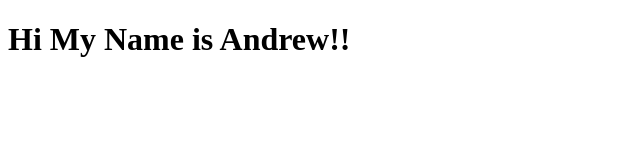
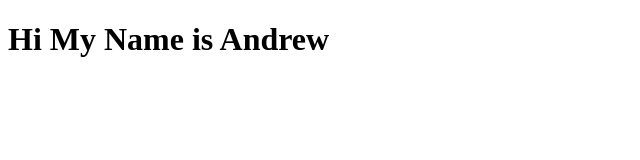
Before and after one commit to PrimalTwrx/first-github-project, a plain HTML site: page index.html in a window 1280 px wide. Shown: the full height of the page, 0-640 px from the left. Drawn offline with Linux system fonts and the light colour scheme.

Commit message:
Removed exclamation marks

```diff
--- a/index.html
+++ b/index.html
@@ -7,6 +7,6 @@
     <title>Document</title>
 </head>
 <body>
-    <h1>Hi My Name is Andrew!!</h1>
+    <h1>Hi My Name is Andrew</h1>
 </body>
 </html>
```
